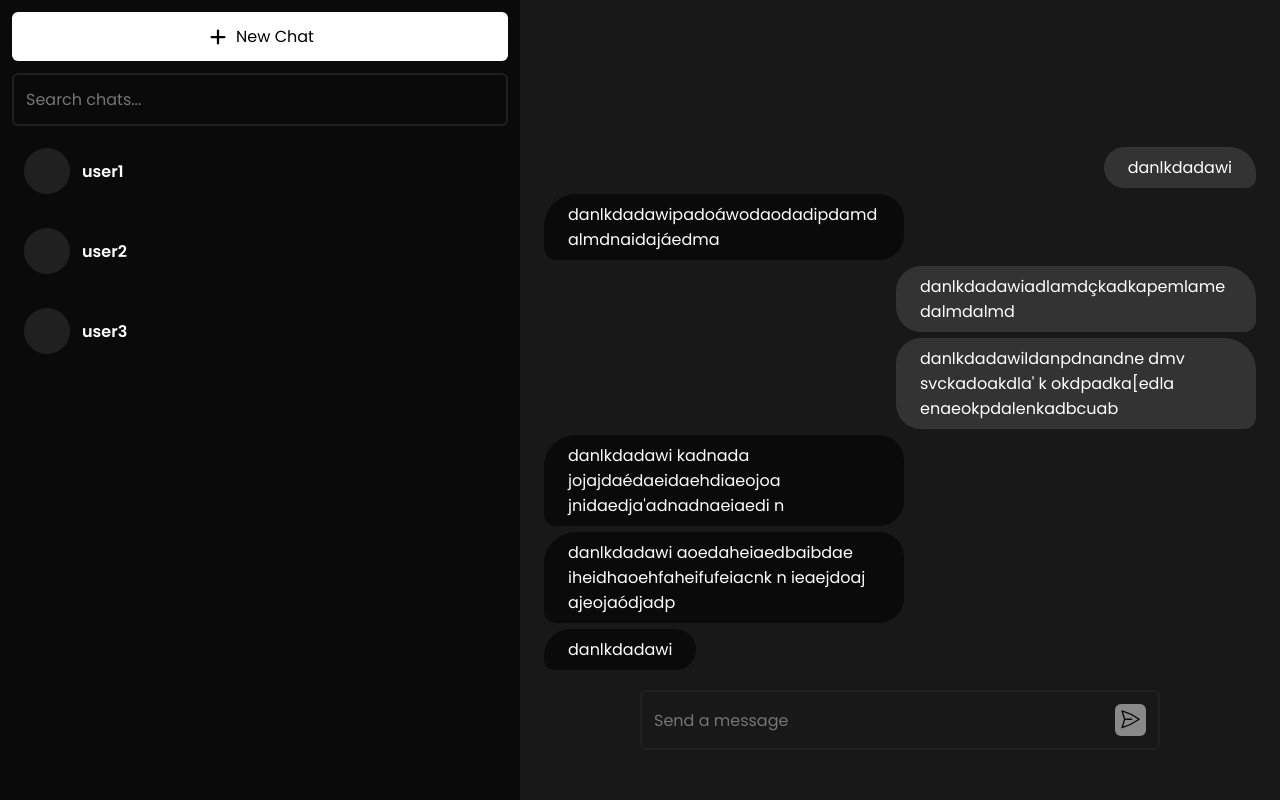
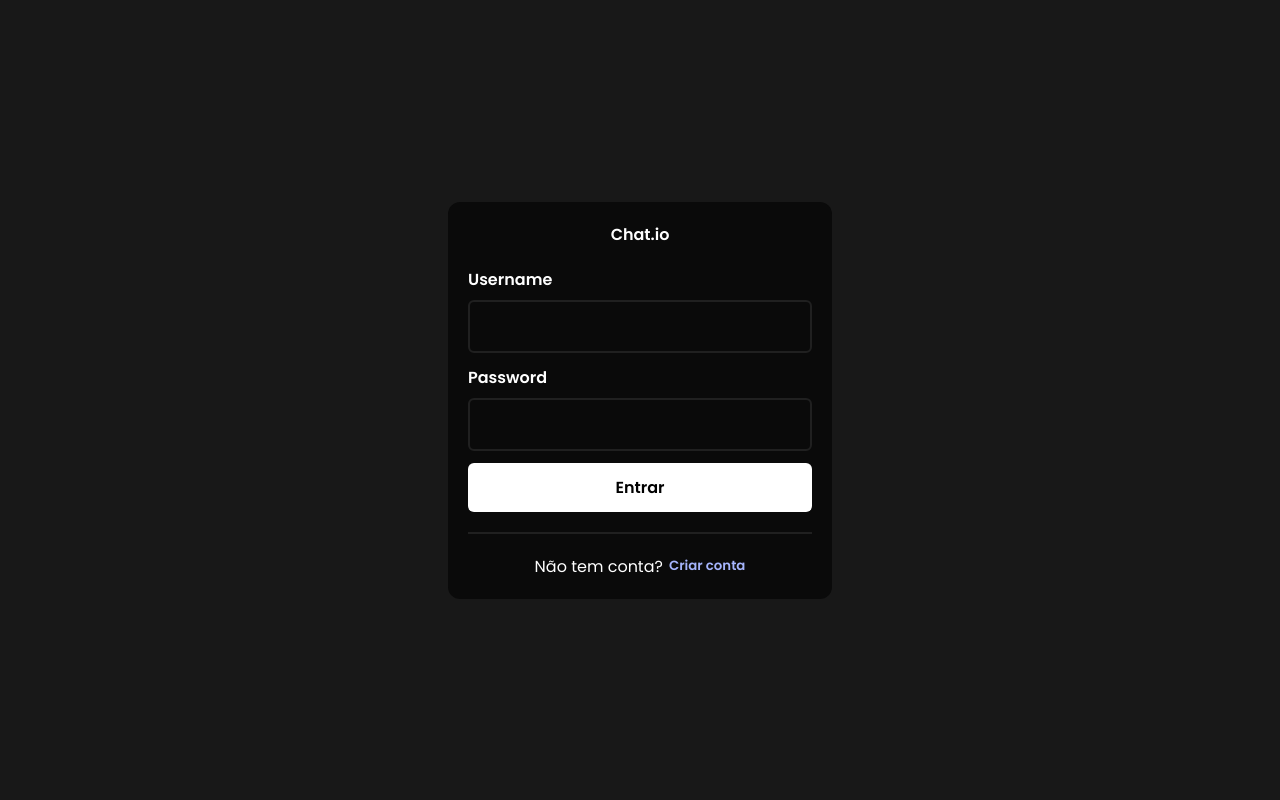
Before and after one commit to mikaelstl/pw2_exercise2_front, a React (Vite) app: page / in a window 1280 px wide. Built offline with nearby package versions, Linux system fonts and the light colour scheme.

Commit message:
feat: adding pages CreateAccount and Login, with forms components

```diff
--- a/package.json
+++ b/package.json
@@ -13,6 +13,7 @@
     "@heroicons/react": "^2.2.0",
     "react": "^19.1.1",
     "react-dom": "^19.1.1",
+    "react-router-dom": "^7.8.2",
     "styled-components": "^6.1.19"
   },
   "devDependencies": {
--- a/src/App.tsx
+++ b/src/App.tsx
@@ -1,37 +1,18 @@
-import styled from "styled-components"
-import { ChatsContainer, type ChatInfo } from "./components/ChatsContainer"
-import { MessageField } from "./components/MessageField"
-import { ChatArea } from "./components/ChatArea"
-
-const chats: ChatInfo[] = [
-  {
-    name: "user1"
-  },
-  {
-    name: "user2"
-  },
-  {
-    name: "user3"
-  }
-]
-
-const Content = styled.div`
-  display: grid;
-  grid-template-columns: auto 1fr;
-  grid-template-rows: 1fr auto;
-
-  height: 100vh;
-
-  overflow: hidden;
-`
+import { BrowserRouter, Route, Routes } from "react-router-dom"
+import CreateAccount from "./pages/CreateAccount"
+import Login from "./pages/Login"
+import Chat from "./pages/Chat"
 
 function App() {
   return (
-    <Content className="chat-application">
-      <ChatsContainer chats={chats}/>
-      <ChatArea/>
-      <MessageField/>
-    </Content>
+    <BrowserRouter>
+      <Routes>
+        <Route path="/" element={<Login />} />
+
+        <Route path="/chat" element={<Chat />} />
+        <Route path="/create-account" element={<CreateAccount />} />
+      </Routes>
+    </BrowserRouter>
   )
 }
 
--- /dev/null
+++ b/src/components/CreateAccountForm/index.tsx
@@ -0,0 +1,41 @@
+import { Label } from "../base/Label";
+import { TextInput } from "../base/TextInput";
+import { BorderedContainer } from "../base/BorderedContainer";
+import { Title } from "../base/Title";
+import { Container, Field, Form, Submit } from "./style";
+import { Text } from "../base/Text";
+
+export function CreateAccountForm() {
+  return (
+    <Container className="login-form">
+      <Title>Crie sua conta</Title>
+
+      <Form action="">
+        <Field>
+          <Label htmlFor="username">Username</Label>
+          <BorderedContainer>
+            <TextInput name="username" type="text"/>
+          </BorderedContainer>
+        </Field>
+
+        <Field>
+          <Label htmlFor="email">E-mail</Label>
+          <BorderedContainer>
+            <TextInput name="email" type="text"/>
+          </BorderedContainer>
+        </Field>
+
+        <Field>
+          <Label htmlFor="password">Password</Label>
+          <BorderedContainer>
+            <TextInput name="password" type="password"/>
+          </BorderedContainer>
+        </Field>
+
+        <Submit type="button">
+          <Text>Criar conta</Text>
+        </Submit>
+      </Form>
+    </Container>
+  )
+}
--- /dev/null
+++ b/src/components/CreateAccountForm/style.ts
@@ -0,0 +1,51 @@
+import styled from "styled-components";
+import Palette from "../../assets/palette";
+
+const Container = styled.div`
+  display: flex;
+  flex-direction: column;
+  align-items: center;
+  gap: 20px;
+  background-color: ${Palette.chats};
+  height: fit-content;
+  padding: 20px;
+  border-radius: 12px;
+`
+
+const Field = styled.div`
+  display: flex;
+  flex-direction: column;
+  gap: 8px;
+`;
+
+const Form = styled.form`
+  display: grid;
+  gap: 12px;
+`
+
+const Submit = styled.button`
+  font-weight: 600;
+
+  color: black;
+
+  display: flex;
+  justify-content: center;
+  align-items: center;
+  gap: 6px;
+
+  border: none;
+  border-radius: 6px;
+
+  width: 100%;
+
+  padding: 12px;
+
+  background-color: white;
+`
+
+export {
+  Container,
+  Field,
+  Form,
+  Submit
+}
--- /dev/null
+++ b/src/components/LoginForm/index.tsx
@@ -0,0 +1,88 @@
+import { Label } from "../base/Label";
+import { TextInput } from "../base/TextInput";
+import { BorderedContainer } from "../base/BorderedContainer";
+import { Title } from "../base/Title";
+import { Container, Field, Form, Submit } from "./style";
+import { Text } from "../base/Text";
+import { Divider } from "../base/Divider";
+import styled from "styled-components";
+import { useNavigate } from "react-router-dom";
+
+export function LoginForm() {
+  const navigate = useNavigate();
+
+  const handleLogin = () => {
+    navigate('/chat')
+  }
+
+  const handleCreateAccount = () => {
+    navigate('/create-account')
+  }
+
+  return (
+    <Container className="login-form">
+      <Title>Chat.io</Title>
+
+      <Form action="">
+
+        <Field>
+          <Label htmlFor="username">Username</Label>
+          <BorderedContainer>
+            <TextInput name="username" type="text"/>
+          </BorderedContainer>
+        </Field>
+
+        <Field>
+          <Label htmlFor="password">Password</Label>
+          <BorderedContainer>
+            <TextInput name="password" type="password"/>
+          </BorderedContainer>
+        </Field>
+
+        <Submit type="button" onClick={handleLogin}>
+          <Text>Entrar</Text>
+        </Submit>
+
+      </Form>
+
+      <Divider/>
+
+      <Footer>
+        <Text>Não tem conta?</Text>
+        <LinkButton type="button" onClick={handleCreateAccount}>
+          Criar conta
+        </LinkButton>
+      </Footer>
+    </Container>
+  )
+}
+
+const Footer = styled.div`
+  display: flex;
+  gap: 6px;
+  align-items: center;
+  justify-content: center;
+`;
+
+const LinkButton = styled.button`
+  background: none;
+  border: none;
+  color: #a5b4fc;
+  font-weight: 600;
+  padding: 0;
+  &:hover { text-decoration: underline; }
+`;
+
+{/* <form action="" method="get" class="form-example">
+  <div class="form-example">
+    <label for="name">Enter your name: </label>
+    <input type="text" name="name" id="name" required />
+  </div>
+  <div class="form-example">
+    <label for="email">Enter your email: </label>
+    <input type="email" name="email" id="email" required />
+  </div>
+  <div class="form-example">
+    <input type="submit" value="Subscribe!" />
+  </div>
+</form> */}
--- /dev/null
+++ b/src/components/LoginForm/style.ts
@@ -0,0 +1,51 @@
+import styled from "styled-components";
+import Palette from "../../assets/palette";
+
+const Container = styled.div`
+  display: flex;
+  flex-direction: column;
+  align-items: center;
+  gap: 20px;
+  background-color: ${Palette.chats};
+  height: fit-content;
+  padding: 20px;
+  border-radius: 12px;
+`
+
+const Field = styled.div`
+  display: flex;
+  flex-direction: column;
+  gap: 8px;
+`;
+
+const Form = styled.form`
+  display: grid;
+  gap: 12px;
+`
+
+const Submit = styled.button`
+  font-weight: 600;
+
+  color: black;
+
+  display: flex;
+  justify-content: center;
+  align-items: center;
+  gap: 6px;
+
+  border: none;
+  border-radius: 6px;
+
+  width: 100%;
+
+  padding: 12px;
+
+  background-color: white;
+`
+
+export {
+  Container,
+  Field,
+  Form,
+  Submit
+}
--- /dev/null
+++ b/src/components/base/Divider/index.ts
@@ -0,0 +1,8 @@
+import styled from "styled-components";
+import Palette from "../../../assets/palette";
+
+export const Divider = styled.div`
+  background-color: ${Palette.details};
+  width: 100%;
+  height: 2px;
+`
--- /dev/null
+++ b/src/components/base/Label/index.ts
@@ -0,0 +1,6 @@
+import styled from "styled-components";
+
+export const Label = styled.label`
+  font-size: 16px;
+  font-weight: 600;
+`
--- /dev/null
+++ b/src/pages/Chat/index.tsx
@@ -0,0 +1,38 @@
+import styled from "styled-components"
+import { ChatsContainer, type ChatInfo } from "../../components/ChatsContainer"
+import { ChatArea } from "../../components/ChatArea"
+import { MessageField } from "../../components/MessageField"
+
+const chats: ChatInfo[] = [
+  {
+    name: "user1"
+  },
+  {
+    name: "user2"
+  },
+  {
+    name: "user3"
+  }
+]
+
+const Content = styled.div`
+  display: grid;
+  grid-template-columns: auto 1fr;
+  grid-template-rows: 1fr auto;
+
+  height: 100vh;
+
+  overflow: hidden;
+`
+
+function Chat() {
+  return (
+    <Content className="chat-application">
+      <ChatsContainer chats={chats}/>
+      <ChatArea/>
+      <MessageField/>
+    </Content>
+  )
+}
+
+export default Chat
--- /dev/null
+++ b/src/pages/CreateAccount/index.tsx
@@ -0,0 +1,22 @@
+import styled from "styled-components"
+import { CreateAccountForm } from "../../components/CreateAccountForm";
+
+const Content = styled.div`
+  display: flex;
+  align-items: center;
+  justify-content: center;
+
+  height: 100vh;
+
+  overflow: hidden;
+`;
+
+function CreateAccount() {
+  return (
+    <Content className="create-acount-page">
+      <CreateAccountForm/>
+    </Content>
+  )
+}
+
+export default CreateAccount;
--- /dev/null
+++ b/src/pages/Login/index.tsx
@@ -0,0 +1,22 @@
+import styled from "styled-components"
+import { LoginForm } from "../../components/LoginForm";
+
+const Content = styled.div`
+  display: flex;
+  align-items: center;
+  justify-content: center;
+
+  height: 100vh;
+
+  overflow: hidden;
+`;
+
+function Login() {
+  return (
+    <Content className="login">
+      <LoginForm/>
+    </Content>
+  )
+}
+
+export default Login;
```
